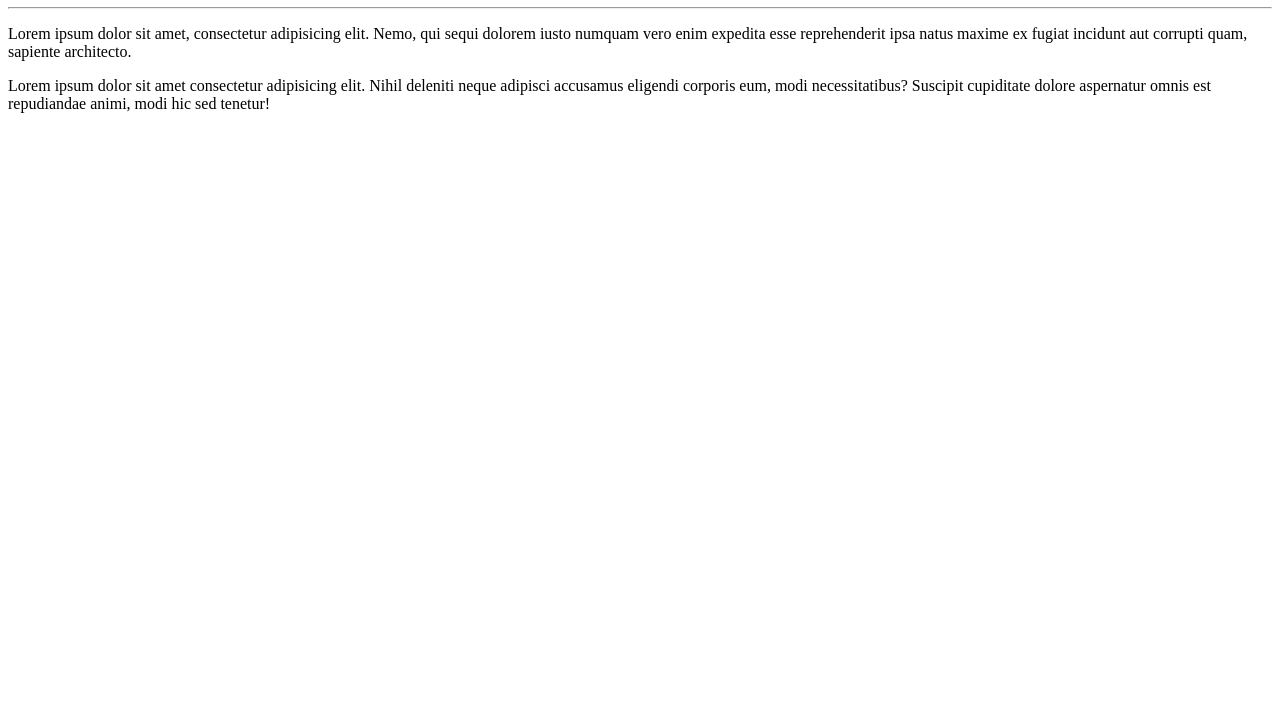
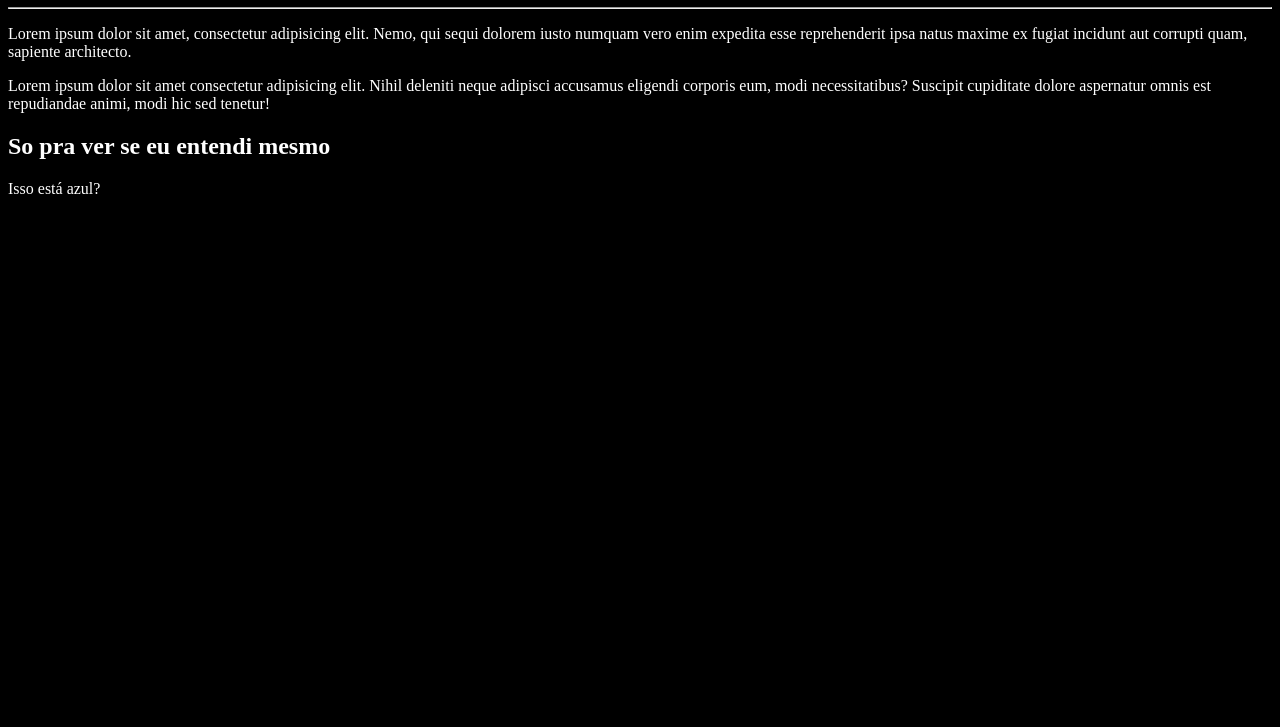
Before and after one commit to UlissesRFk/Ola-Mundo, a plain HTML site: page Site-exemplo/index.html in a window 1280 px wide. Shown: the part 73-800 px from the top of the page. Drawn offline with Linux system fonts and the light colour scheme.

Commit message:
Add um CSS

```diff
--- /dev/null
+++ b/Site-exemplo/css/style.css
@@ -0,0 +1,4 @@
+body{
+    background-color: black;
+    color: white;
+}
--- a/Site-exemplo/index.html
+++ b/Site-exemplo/index.html
@@ -4,11 +4,15 @@
     <meta charset="UTF-8">
     <meta name="viewport" content="width=device-width, initial-scale=1.0">
     <title>Meu primeiro site em repositório</title>
+    <link rel="stylesheet" href="css/style.css">
 </head>
 <body>
     <h1>Olá, Mundo!</h1>
     <hr>
     <p>Lorem ipsum dolor sit amet, consectetur adipisicing elit. Nemo, qui sequi dolorem iusto numquam vero enim expedita esse reprehenderit ipsa natus maxime ex fugiat incidunt aut corrupti quam, sapiente architecto.</p>
     <p>Lorem ipsum dolor sit amet consectetur adipisicing elit. Nihil deleniti neque adipisci accusamus eligendi corporis eum, modi necessitatibus? Suscipit cupiditate dolore aspernatur omnis est repudiandae animi, modi hic sed tenetur!</p>
+
+    <h2>So pra ver se eu entendi mesmo</h2>
+    <p>Isso está azul?</p>
 </body>
 </html>
```
